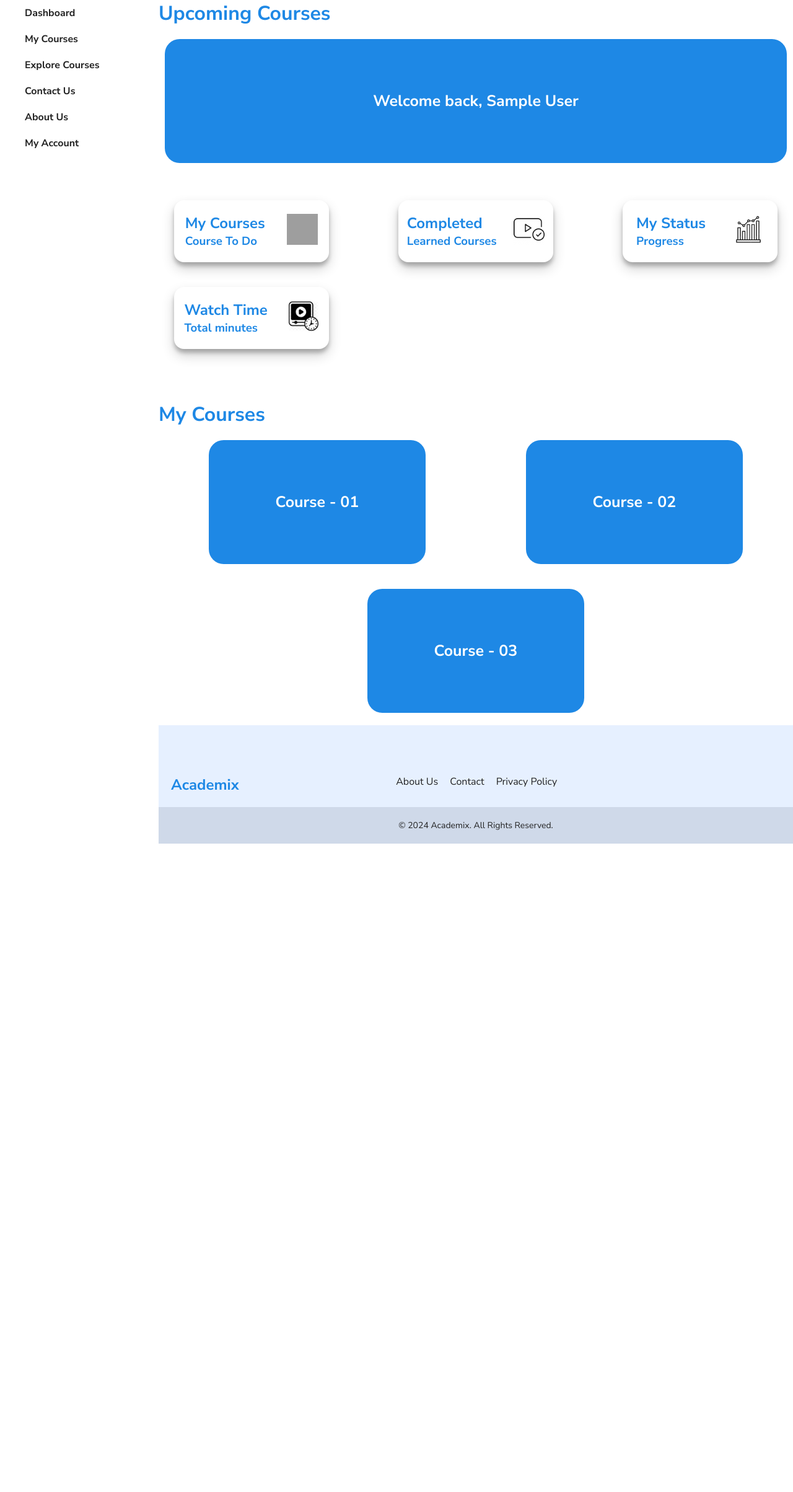
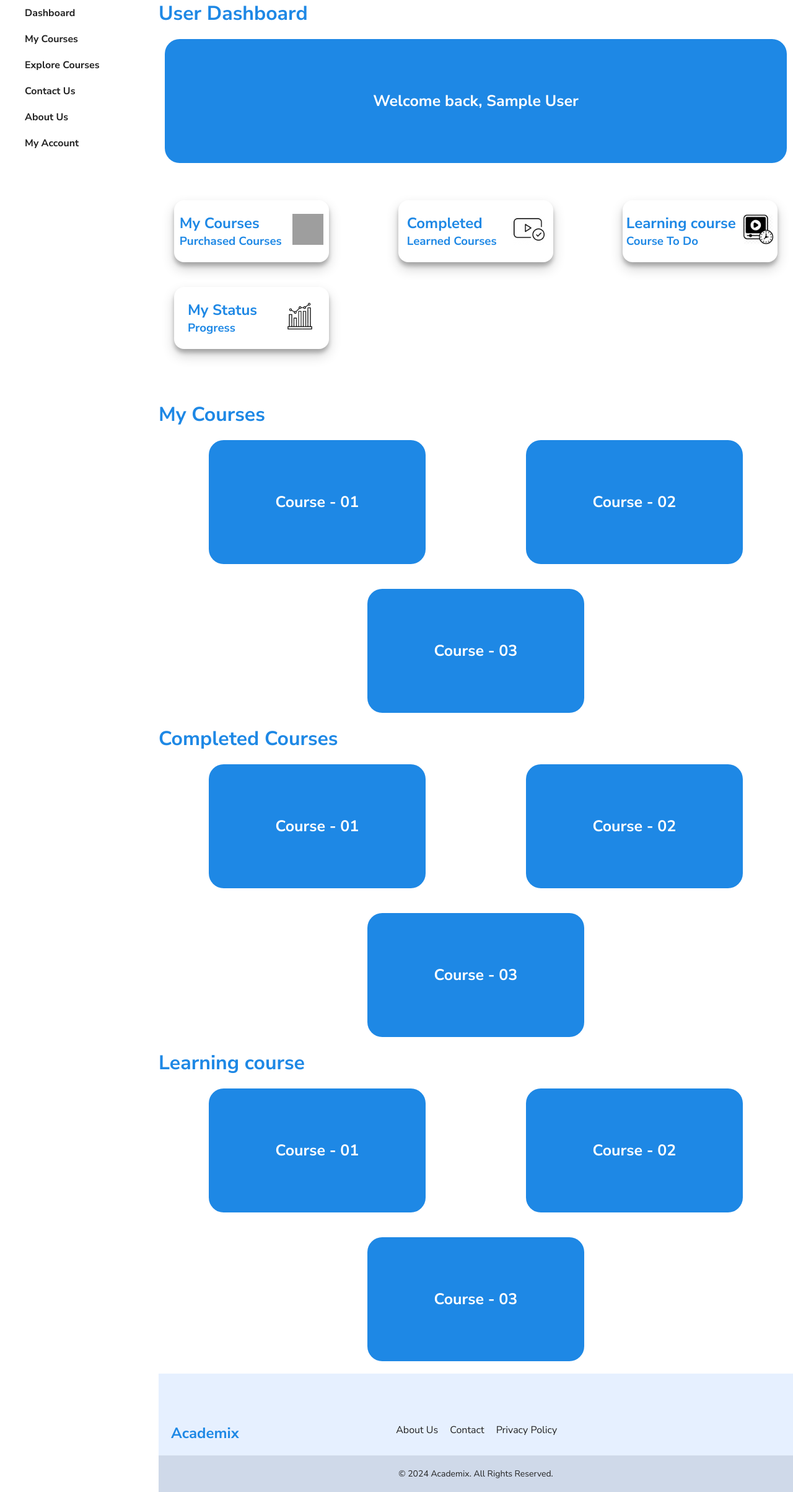
Before and after one commit to sathirak/sliit-y1-s1-iwt-assignment, a PHP site: page /user/index.php in a window 1280 px wide. Shown: the part 80-2487 px from the top of the page at 62% size. Before the commit the page ends 1441 px from the top, so only its background shows below. Run offline with PHP 8.4, Linux system fonts and the light colour scheme; the visitor is signed in with stand-in values (Sample User, id 1); data that the repository does not hold is empty; grey boxes are pictures that could not be loaded.

Commit message:
fix: user with js

```diff
--- a/scripts/user.js
+++ b/scripts/user.js
@@ -0,0 +1,24 @@
+
+    // document.getElementById("cd-1").addEventListener("click", function () {
+    //     document.getElementById("my-courses").scrollIntoView({
+    //         behavior: "smooth"
+    //     });
+    // });
+
+    document.getElementById("cd-1").addEventListener("click",myFunction);
+    function myFunction(){
+        document.getElementById("my-courses").scrollIntoView({
+            behavior: "smooth" });
+    }
+
+    document.getElementById("cd-2").addEventListener("click",myFunction);
+    function myFunction(){
+        document.getElementById("completed-courses").scrollIntoView({
+            behavior: "smooth" });
+    }
+
+    document.getElementById("cd-3").addEventListener("click",myFunction);
+    function myFunction(){
+        document.getElementById("learning-course").scrollIntoView({
+            behavior: "smooth" });
+    }
--- a/styles/user-dashboard.css
+++ b/styles/user-dashboard.css
@@ -149,6 +149,11 @@ h3 {
   text-align: left;
 }
 
+.upcome:hover{
+  background-color: #413b3a;
+  color: var(--app-white);
+}
+
 .upcome {
   padding: 0;
   display: flex;
--- a/user/index.php
+++ b/user/index.php
@@ -32,6 +32,8 @@ $user = $result->fetch_assoc();
 </head>
 
 <body>
+
+
     <div class="side-bar">
         <div class="name">
             <h1>AcademiX</h1>
@@ -70,24 +72,25 @@ $user = $result->fetch_assoc();
         <div class="content">
 
             <div class="content-2">
-                <h1>Upcoming Courses</h1>
+                <h1>User Dashboard</h1>
                 <div class="upcome">
                     <div class="welcome">
                         <h4>Welcome back, <?= $user['first_name'] ?></h4>
                     </div>
 
                     <div class="cards">
-                        <div class="card shadow" id="cd-1" >
+                        <!-- <a href=""> -->
+                            <div class="card shadow" id="cd-1">
                                 <div class="box-1">
                                     <h2>My Courses</h2>
-                                <h3>Course To Do</h3>
+                                    <h3>Purchased Courses</h3>
                                 </div>
                                 <div class="icon-case">
                                     <img src="../assets/icons/course.png" alt="courses">
                                 </div>
                             </div>
-
-                        <div class="card shadow" id="cd-2" >
+                        </a>
+                        <div class="card shadow" id="cd-2">
                             <div class="box-1">
                                 <h2>Completed</h2>
                                 <h3>Learned Courses</h3>
@@ -97,7 +100,17 @@ $user = $result->fetch_assoc();
                             </div>
                         </div>
 
-                        <div class="card shadow" id="cd-3" >
+                        <div class="card shadow" id="cd-3">
+                            <div class="box-1">
+                                <h2>Learning course</h2>
+                                <h3>Course To Do</h3>
+                            </div>
+                            <div class="icon-case">
+                                <img src="../assets/icons/watch-time.webp" alt="watch-time">
+                            </div>
+                        </div>
+
+                        <div class="card shadow" id="cd-4">
                             <div class="box-1">
                                 <h2>My Status</h2>
                                 <h3>Progress</h3>
@@ -106,19 +119,11 @@ $user = $result->fetch_assoc();
                                 <img src="../assets/icons/graph.png" alt="graph">
                             </div>
                         </div>
+                    </div> <br><br>
 
-                        <div class="card shadow" id="cd-4" >
-                            <div class="box-1">
-                                <h2>Watch Time</h2>
-                                <h3>Total minutes</h3>
-                            </div>
-                            <div class="icon-case">
-                                <img src="../assets/icons/watch-time.webp" alt="watch-time">
-                            </div>
-                        </div>
-                    </div> <br><br>
+
                     <div class="content-2">
-                        <h1>My Courses</h1>
+                        <h1 id="my-courses" >My Courses</h1>
                         <div class="upcome">
                             <div class="new-event">
                                 <h4>Course - 01</h4>
@@ -132,6 +137,39 @@ $user = $result->fetch_assoc();
 
                         </div>
                     </div>
+
+                    <div class="content-2">
+                        <h1 id="completed-courses" >Completed Courses</h1>
+                        <div class="upcome">
+                            <div class="new-event">
+                                <h4>Course - 01</h4>
+                            </div>
+                            <div class="new-event">
+                                <h4>Course - 02</h4>
+                            </div>
+                            <div class="new-event">
+                                <h4>Course - 03</h4>
+                            </div>
+                        </div>
+                    </div>
+
+                    <div class="content-2">
+                        <h1 id="learning-course" >Learning course</h1>
+                        <div class="upcome">
+                            <div class="new-event">
+                                <h4>Course - 01</h4>
+                            </div>
+                            <div class="new-event">
+                                <h4>Course - 02</h4>
+                            </div>
+                            <div class="new-event">
+                                <h4>Course - 03</h4>
+                            </div>
+
+                        </div>
+                    </div>
+
+
                 </div>
 
                 <div class="footer">
@@ -140,6 +178,7 @@ $user = $result->fetch_assoc();
                     ?>
                 </div>
             </div>
+            <script src="../scripts/user.js" ></script>
 </body>
 
 </html>
```
Lines whose indentation alone changed are shown as unchanged.
